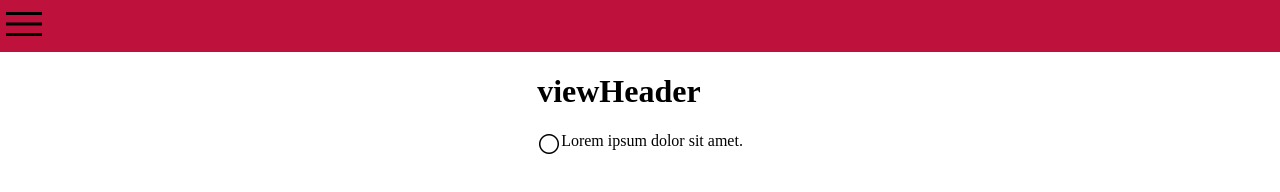
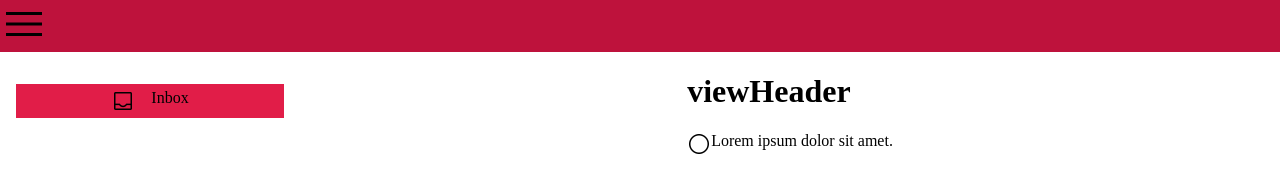
Before and after one commit to snowjelly/todo-list, a website built with webpack: page dist/index.html in a window 1280 px wide. Built offline with Linux system fonts and the light colour scheme.

Commit message:
add inbox image to sidebar

```diff
--- a/src/pages/sidebar.js
+++ b/src/pages/sidebar.js
@@ -13,6 +13,16 @@ const sidebarDiv = () => {
     const inboxLi = document.createElement('li');
     inboxLi.id = 'filter-inbox';
 
+    const inboxImage = document.createElement('div');
+    inboxImage.classList.value = 'inbox-image';
+
+    inboxLi.appendChild(inboxImage);
+
+    const inboxTitle = document.createElement('p');
+    inboxTitle.textContent = 'Inbox';
+
+    inboxLi.appendChild(inboxTitle);
+
     topMenu.appendChild(inboxLi);
 
     sidebarContent.appendChild(topMenu);
--- a/src/styles/inbox.css
+++ b/src/styles/inbox.css
@@ -11,9 +11,20 @@ body, ul, li, p{
   margin: 0;
 }
 
+#content{
+  display: grid;
+  grid-template-columns: 300px auto;
+  grid-template-rows: min-content;
+  grid-template-areas:
+  "header header"
+  "sidebar view"
+  ;
+}
+
 #view-container{
   display: flex;
   justify-content: center;
+  grid-area: view;
 }
 
 #view-content{
@@ -21,8 +32,27 @@ body, ul, li, p{
   flex-direction: column;
 }
 
+#sidebar-content{
+  padding-top: 2rem;
+  padding-right: 1rem;
+  padding-left: 1rem;
+}
+
+#sidebar-container{
+  grid-area: sidebar;
+}
+
+#filter-inbox{
+  display: flex;
+  justify-content: center;
+  gap: 1rem;
+  padding: 5px;
+  background-color: #e11d48;
+}
+
 #header{
   background-color: #be123c;
+  grid-area: header;
 }
 
 .todo-list-item{
@@ -39,3 +69,10 @@ body, ul, li, p{
 .checkbox:hover{
   background-image: url(/src/assets/imgs/todo-checked.png);
 }
+
+.inbox-image{
+  background-image: url(/src/assets/imgs/inbox.png);
+  background-size: contain;
+  width: 24px;
+  height: 24px;
+}
```
Also changed, not shown: dist/6ccb025cc6c2b4c6e041.png (added), dist/main.js, src/assets/imgs/inbox.png (added).
